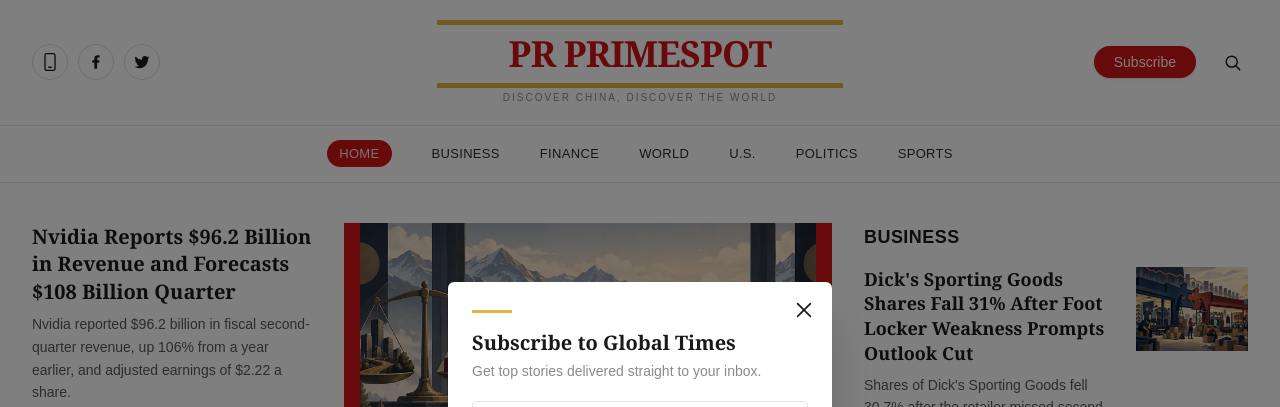
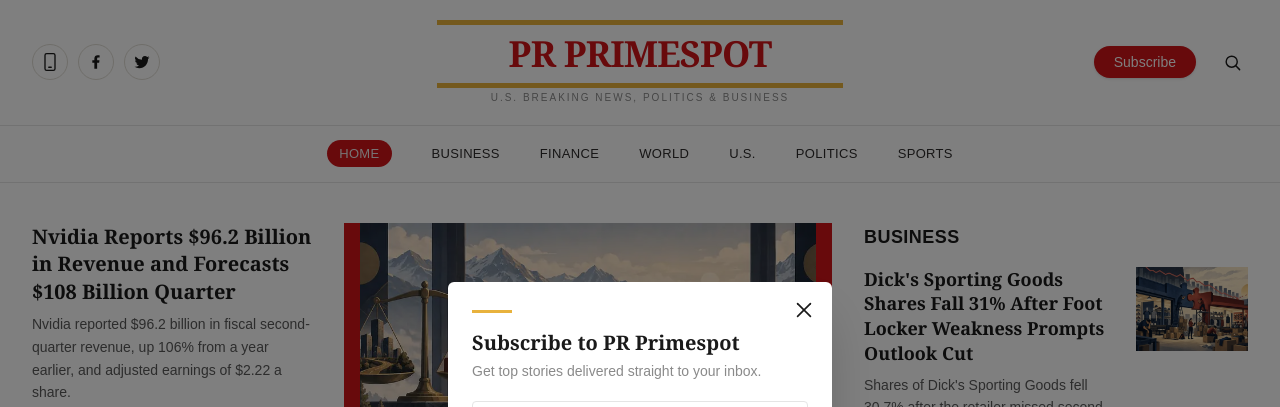
Before and after one commit to maisonatelier52-ux/prprimespot, a Next.js app: page / in a window 1280 px wide. Both pictures are taken after a click on the button "Subscribe". Shown: the top 407 px of the page. Built offline with nearby package versions, Linux system fonts and the light colour scheme.

Commit message:
updated header and footer

```diff
--- a/app/layout.js
+++ b/app/layout.js
@@ -1,15 +1,16 @@
 import Header from "@/components/header";
 import Footer from "@/components/footer";
-import { SITE_URL } from "@/lib/site";
+import { SITE_URL, SITE_NAME } from "@/lib/site";
 import "./globals.css";
 
 export const metadata = {
   metadataBase: new URL(SITE_URL),
   title: {
-    default: "Global Times Blog",
-    template: "%s | Global Times Blog",
+    default: `${SITE_NAME} – Business, Finance, World & U.S. Politics`,
+    template: `%s | ${SITE_NAME}`,
   },
-  description: "A source-linked blog offering context and analysis across business, finance, world affairs, U.S. public life, politics, and sports.",
+  description:
+    "Stay updated with U.S. breaking news, business, finance, world affairs, politics, and sports, with real-time coverage, trusted analysis, and essential daily insights.",
   alternates: {
     canonical: "/",
   },
@@ -26,4 +27,3 @@
     </html>
   );
 }
-// test
--- a/app/page.js
+++ b/app/page.js
@@ -19,9 +19,9 @@
 // ⚠️  Drop a real 1200x630 image at /public/og-image.jpg (used
 //     for Open Graph + Twitter card previews).
 // ─────────────────────────────────────────────────────────────
-const PAGE_TITLE = `${SITE_NAME} – U.S. Breaking News, Politics & Business`;
+const PAGE_TITLE = `${SITE_NAME} – Business, Finance, World & U.S. Politics`;
 const PAGE_DESCRIPTION =
-  "Stay updated with U.S. breaking news, politics, business, tech, and investigations, with real-time coverage, trusted analysis, and essential daily insights.";
+  "Stay updated with U.S. breaking news, business, finance, world affairs, politics, and sports, with real-time coverage, trusted analysis, and essential daily insights.";
 
 export const metadata = {
   metadataBase: new URL(SITE_URL),
@@ -34,13 +34,11 @@
     SITE_NAME,
     "U.S. news",
     "breaking news",
-    "politics",
     "business news",
     "finance news",
-    "technology news",
-    "investigations",
-    "health news",
-    "investment news",
+    "world news",
+    "politics",
+    "sports news",
   ],
   applicationName: SITE_NAME,
   authors: [{ name: `${SITE_NAME} Editorial Team` }],
--- a/components/footer.jsx
+++ b/components/footer.jsx
@@ -1,6 +1,7 @@
 "use client";
 
 import { useState } from "react";
+import { SITE_NAME, SITE_SOCIAL_LINKS } from "@/lib/site";
 
 /**
  * Footer — companion to Header.jsx (white bg, matches header palette)
@@ -103,7 +104,7 @@
         {/* masthead */}
         <div className="flex flex-col items-center text-center pt-10 pb-8 border-b border-[#E5E5E5]">
           <span className="font-serif text-2xl sm:text-3xl font-bold tracking-tight text-[#D01418]">PR PRIMESPOT</span>
-          <span className="mt-2 text-[10px] tracking-[0.18em] text-[#8A8A8A] font-sans">DISCOVER CHINA, DISCOVER THE WORLD</span>
+          <span className="mt-2 text-[10px] tracking-[0.18em] text-[#8A8A8A] font-sans">U.S. BREAKING NEWS, POLITICS &amp; BUSINESS</span>
         </div>
 
         {/* link grid */}
@@ -134,9 +135,13 @@
 
           <FooterColumn title="Follow Us">
             <div className="flex items-center gap-3">
+              {/* Facebook and YouTube have no live PR Primespot page yet —
+                  still "#". The real accounts also include Substack and
+                  Medium (see SITE_SOCIAL_LINKS in lib/site.js); add icons
+                  for those here once you want them in the footer. */}
               <SocialIcon label="Facebook"><FacebookIcon /></SocialIcon>
-              <SocialIcon label="Twitter"><TwitterIcon /></SocialIcon>
-              <SocialIcon label="Instagram"><InstagramIcon /></SocialIcon>
+              <SocialIcon label="Twitter" href={SITE_SOCIAL_LINKS.twitter}><TwitterIcon /></SocialIcon>
+              <SocialIcon label="Instagram" href={SITE_SOCIAL_LINKS.instagram}><InstagramIcon /></SocialIcon>
               <SocialIcon label="YouTube"><YoutubeIcon /></SocialIcon>
             </div>
           </FooterColumn>
@@ -172,7 +177,7 @@
         {/* bottom bar */}
         <div className="flex flex-col gap-4 border-t border-[#E5E5E5] py-6 sm:flex-row sm:items-center sm:justify-between">
           <p className="font-sans text-xs text-[#8A8A8A] order-2 sm:order-1">
-            © {new Date().getFullYear()} Global Times. All rights reserved.
+            © {new Date().getFullYear()} {SITE_NAME}. All rights reserved.
           </p>
 
           <nav className="flex flex-wrap items-center gap-x-5 gap-y-2 order-1 sm:order-2">
@@ -181,7 +186,6 @@
                 {label}
               </a>
             ))}
-            <a href="#" className="font-sans text-xs text-[#8A8A8A] hover:text-[#D01418] transition-colors">中文</a>
           </nav>
         </div>
       </div>
--- a/components/header.jsx
+++ b/components/header.jsx
@@ -3,6 +3,7 @@
 import { useEffect, useState } from "react";
 import Link from "next/link";
 import articlesData from "../public/data/article.json";
+import { SITE_NAME, SITE_SOCIAL_LINKS } from "@/lib/site";
 
 /**
  * Header — masthead layout
@@ -248,14 +249,16 @@
             </div>
             {/* md and up: social icons */}
             <div className="hidden md:flex items-center gap-2 sm:gap-2.5">
+              {/* No real app / Facebook page yet for PR Primespot — these
+                  still point at "#". Swap or remove once those exist. */}
               <SocialIconButton label="App"><MobileIcon /></SocialIconButton>
               <SocialIconButton label="Facebook"><FacebookIcon /></SocialIconButton>
-              <SocialIconButton label="Twitter"><TwitterIcon /></SocialIconButton>
+              <SocialIconButton label="Twitter" href={SITE_SOCIAL_LINKS.twitter}><TwitterIcon /></SocialIconButton>
             </div>
           </div>
 
           {/* center — masthead */}
-          <Link href="/" className="group flex justify-center select-none min-w-0" aria-label="Global Times — home">
+          <Link href="/" className="group flex justify-center select-none min-w-0" aria-label={`${SITE_NAME} — home`}>
             <div className="flex flex-col items-center w-full max-w-[220px] sm:max-w-none transition-transform duration-300 ease-out group-hover:scale-[1.03]">
               <div className="h-[2.5px] sm:h-[5px] w-full bg-[#E8B23D]" />
               <span className="font-serif leading-[0.95] text-center text-[#D01418] text-lg xs:text-xl sm:text-3xl md:text-4xl font-bold tracking-tight py-3 whitespace-nowrap">
@@ -263,7 +266,7 @@
               </span>
               <div className="h-[2.5px] sm:h-[5px] w-full bg-[#E8B23D]" />
               <span className="mt-1 text-center text-[7px] sm:text-[10px] tracking-[0.12em] sm:tracking-[0.2em] text-[#8A8A8A] font-sans leading-tight">
-                DISCOVER CHINA, DISCOVER THE WORLD
+                U.S. BREAKING NEWS, POLITICS &amp; BUSINESS
               </span>
             </div>
           </Link>
@@ -453,7 +456,7 @@
         <div
           role="dialog"
           aria-modal="true"
-          aria-label="Subscribe to Global Times"
+          aria-label={`Subscribe to ${SITE_NAME}`}
           onKeyDown={(e) => e.key === "Escape" && closeSubscribe()}
           className={`relative w-full max-w-sm bg-white rounded-md shadow-2xl px-6 py-7 transition-all duration-300 ${
             subscribeOpen ? "translate-y-0 scale-100" : "translate-y-4 scale-95"
@@ -470,7 +473,7 @@
 
           <div className="h-[3px] w-10 bg-[#E8B23D] mb-4" />
           <h2 className="font-serif text-xl font-bold text-[#1A1A1A] mb-1">
-            Subscribe to Global Times
+            Subscribe to {SITE_NAME}
           </h2>
 
           {subscribed ? (
```
